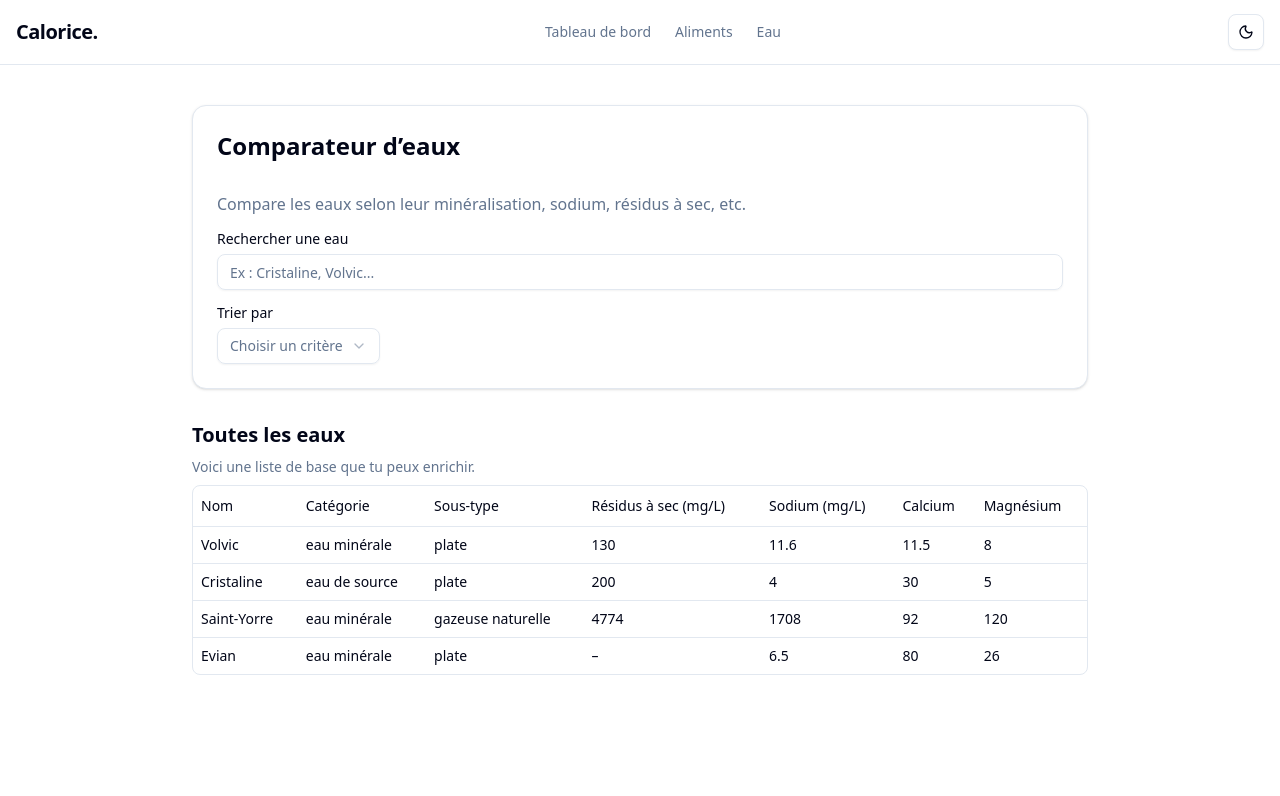
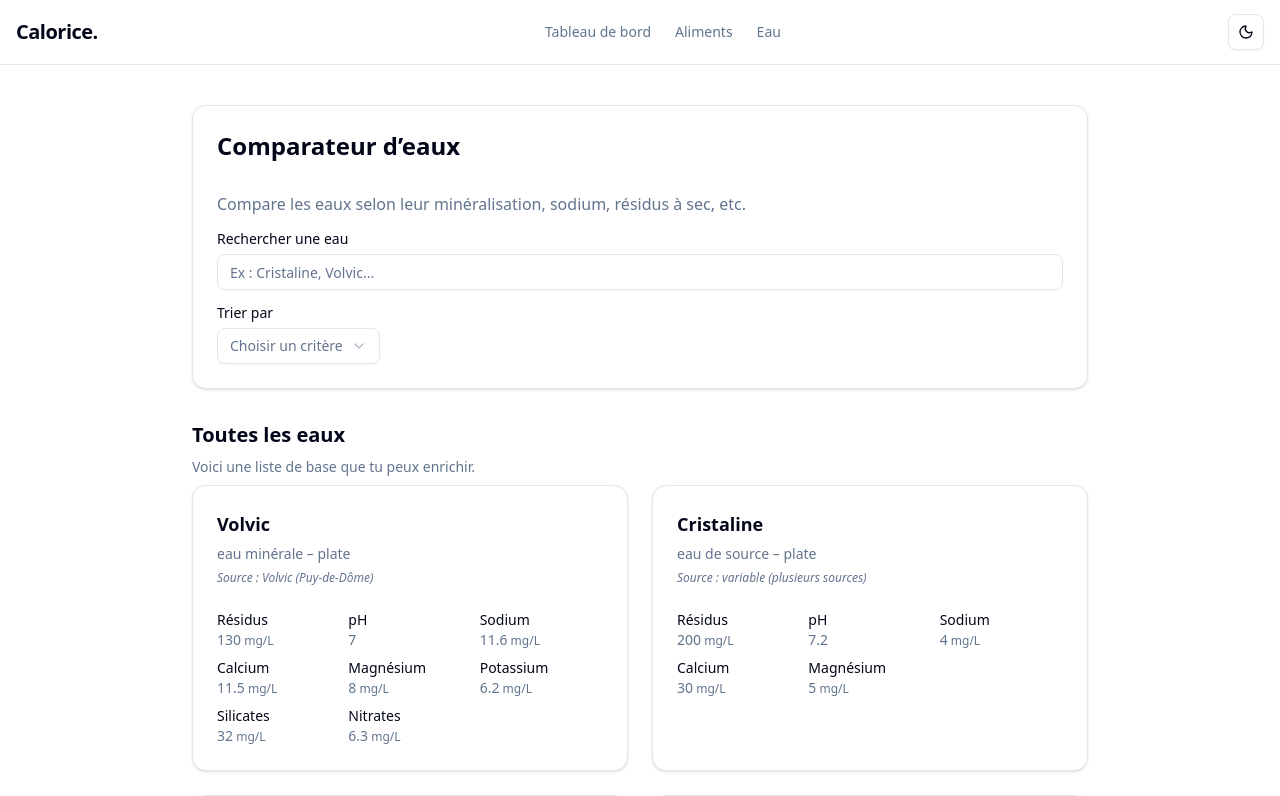
Before and after one commit to RichardFLW/Calorice, a Next.js app: page /eau in a window 1280 px wide. Shown: the top 796 px of the page. Built offline with nearby package versions, Linux system fonts and the light colour scheme.

Commit message:
Switch from table to card-based water display for better readability

```diff
--- a/app/eau/page.tsx
+++ b/app/eau/page.tsx
@@ -12,7 +12,7 @@ import {
   SelectValue,
 } from "@/components/ui/select";
 import { waters } from "@/constants/waters";
-import { WaterTable } from "@/components/eau/water-table";
+import { WaterList } from "@/components/eau/water-List";
 
 export default function EauPage() {
   return (
@@ -57,7 +57,7 @@ export default function EauPage() {
           <p className="text-sm text-muted-foreground">
             Voici une liste de base que tu peux enrichir.
           </p>
-          <WaterTable data={waters} />
+          <WaterList data={waters} />
         </div>
       </div>
     </div>
--- /dev/null
+++ b/components/eau/water-List.tsx
@@ -0,0 +1,15 @@
+// components/eau/water-list.tsx
+"use client";
+
+import { WaterBrand } from "@/types/water";
+import { WaterCard } from "./water-card";
+
+export function WaterList({ data }: { data: WaterBrand[] }) {
+  return (
+    <div className="grid gap-6 sm:grid-cols-2">
+      {data.map((water) => (
+        <WaterCard key={water.name} water={water} />
+      ))}
+    </div>
+  );
+}
--- /dev/null
+++ b/components/eau/water-card.tsx
@@ -0,0 +1,79 @@
+// components/eau/water-card.tsx
+"use client";
+
+import { WaterBrand } from "@/types/water";
+import { Card, CardContent, CardHeader, CardTitle } from "@/components/ui/card";
+
+export function WaterCard({ water }: { water: WaterBrand }) {
+  return (
+    <Card className="w-full">
+      <CardHeader>
+        <CardTitle className="text-lg">{water.name}</CardTitle>
+        <p className="text-sm text-muted-foreground">
+          {water.category} – {water.subcategory}
+        </p>
+        {water.sourceLocation && (
+          <p className="text-xs text-muted-foreground italic">
+            Source : {water.sourceLocation}
+          </p>
+        )}
+      </CardHeader>
+      <CardContent className="grid grid-cols-2 sm:grid-cols-3 gap-2 text-sm">
+        {water.dryResidue !== undefined && (
+          <Item label="Résidus" value={water.dryResidue} unit="mg/L" />
+        )}
+        {water.pH !== undefined && <Item label="pH" value={water.pH} />}
+        {water.sodium !== undefined && (
+          <Item label="Sodium" value={water.sodium} unit="mg/L" />
+        )}
+        {water.calcium !== undefined && (
+          <Item label="Calcium" value={water.calcium} unit="mg/L" />
+        )}
+        {water.magnesium !== undefined && (
+          <Item label="Magnésium" value={water.magnesium} unit="mg/L" />
+        )}
+        {water.potassium !== undefined && (
+          <Item label="Potassium" value={water.potassium} unit="mg/L" />
+        )}
+        {water.bicarbonates !== undefined && (
+          <Item label="Bicarbonates" value={water.bicarbonates} unit="mg/L" />
+        )}
+        {water.sulfates !== undefined && (
+          <Item label="Sulfates" value={water.sulfates} unit="mg/L" />
+        )}
+        {water.chlorides !== undefined && (
+          <Item label="Chlorures" value={water.chlorides} unit="mg/L" />
+        )}
+        {water.silicates !== undefined && (
+          <Item label="Silicates" value={water.silicates} unit="mg/L" />
+        )}
+        {water.nitrates !== undefined && (
+          <Item label="Nitrates" value={water.nitrates} unit="mg/L" />
+        )}
+        {water.fluorides !== undefined && (
+          <Item label="Fluor" value={water.fluorides} unit="mg/L" />
+        )}
+      </CardContent>
+    </Card>
+  );
+}
+
+function Item({
+  label,
+  value,
+  unit,
+}: {
+  label: string;
+  value: number;
+  unit?: string;
+}) {
+  return (
+    <div className="flex flex-col">
+      <span className="font-medium">{label}</span>
+      <span className="text-muted-foreground">
+        {value}
+        {unit && <span className="text-xs"> {unit}</span>}
+      </span>
+    </div>
+  );
+}
--- a/components/eau/water-table.tsx
+++ /dev/null
@@ -1,45 +0,0 @@
-// components/eau/water-table.tsx
-"use client";
-
-import { WaterBrand } from "@/types/water";
-import {
-  Table,
-  TableBody,
-  TableCell,
-  TableHead,
-  TableHeader,
-  TableRow,
-} from "@/components/ui/table";
-
-export function WaterTable({ data }: { data: WaterBrand[] }) {
-  return (
-    <div className="overflow-auto rounded-md border">
-      <Table>
-        <TableHeader>
-          <TableRow>
-            <TableHead>Nom</TableHead>
-            <TableHead>Catégorie</TableHead>
-            <TableHead>Sous-type</TableHead>
-            <TableHead>Résidus à sec (mg/L)</TableHead>
-            <TableHead>Sodium (mg/L)</TableHead>
-            <TableHead>Calcium</TableHead>
-            <TableHead>Magnésium</TableHead>
-          </TableRow>
-        </TableHeader>
-        <TableBody>
-          {data.map((water) => (
-            <TableRow key={water.name}>
-              <TableCell className="font-medium">{water.name}</TableCell>
-              <TableCell>{water.category}</TableCell>
-              <TableCell>{water.subcategory}</TableCell>
-              <TableCell>{water.dryResidue ?? "–"}</TableCell>
-              <TableCell>{water.sodium ?? "–"}</TableCell>
-              <TableCell>{water.calcium ?? "–"}</TableCell>
-              <TableCell>{water.magnesium ?? "–"}</TableCell>
-            </TableRow>
-          ))}
-        </TableBody>
-      </Table>
-    </div>
-  );
-}
```
